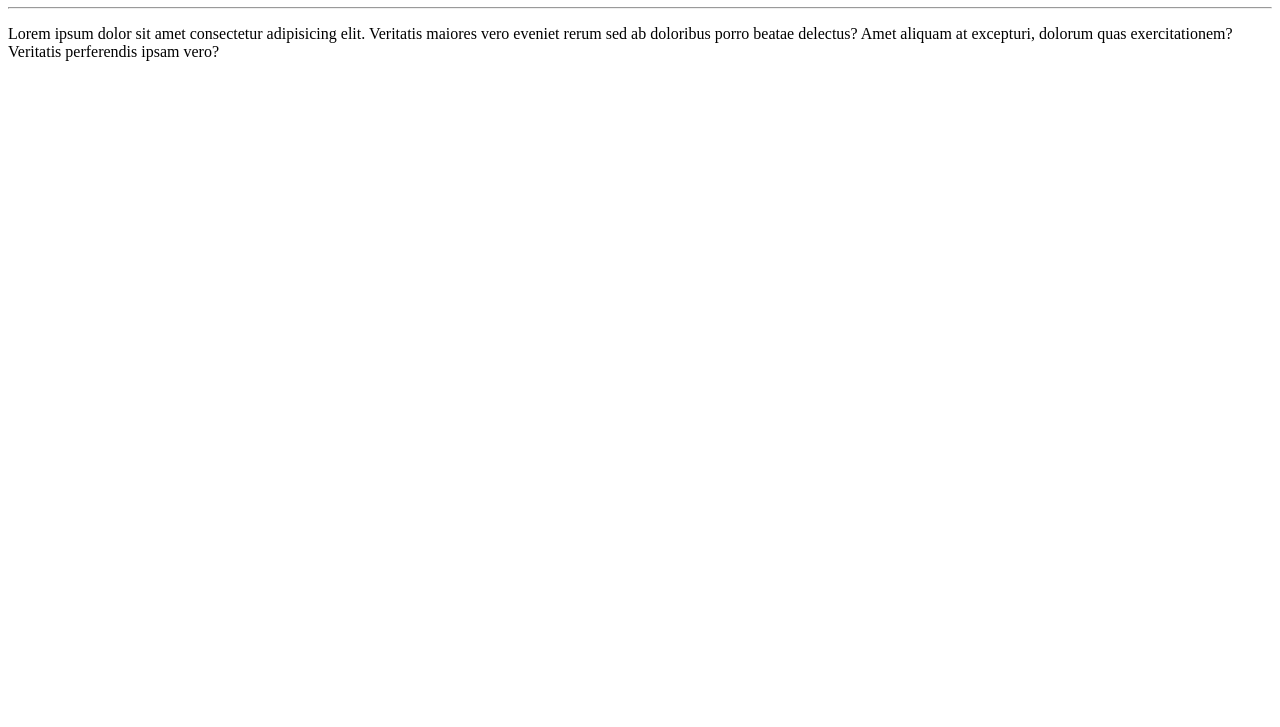
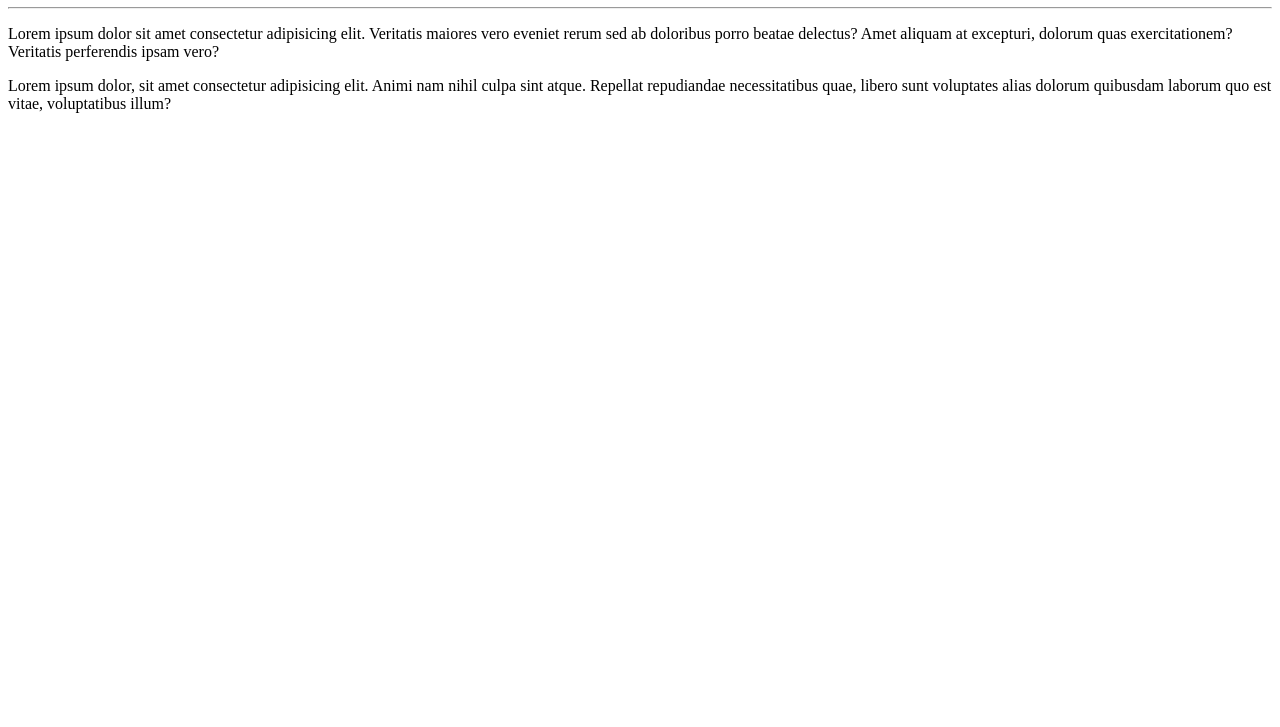
Before and after one commit to DaniloValentim/Ola-Mundo, a plain HTML site: page site-exemplo/index.html in a window 1280 px wide. Shown: the part 73-800 px from the top of the page. Drawn offline with Linux system fonts and the light colour scheme.

Commit message:
adicionei  um paragrafo

```diff
--- a/site-exemplo/index.html
+++ b/site-exemplo/index.html
@@ -10,5 +10,6 @@
  <h1>Olá, Word</h1>
  <hr>
  <p>Lorem ipsum dolor sit amet consectetur adipisicing elit. Veritatis maiores vero eveniet rerum sed ab doloribus porro beatae delectus? Amet aliquam at excepturi, dolorum quas exercitationem? Veritatis perferendis ipsam vero?</p>
+ <p>Lorem ipsum dolor, sit amet consectetur adipisicing elit. Animi nam nihil culpa sint atque. Repellat repudiandae necessitatibus quae, libero sunt voluptates alias dolorum quibusdam laborum quo est vitae, voluptatibus illum?</p>
 </body>
 </html>
```
